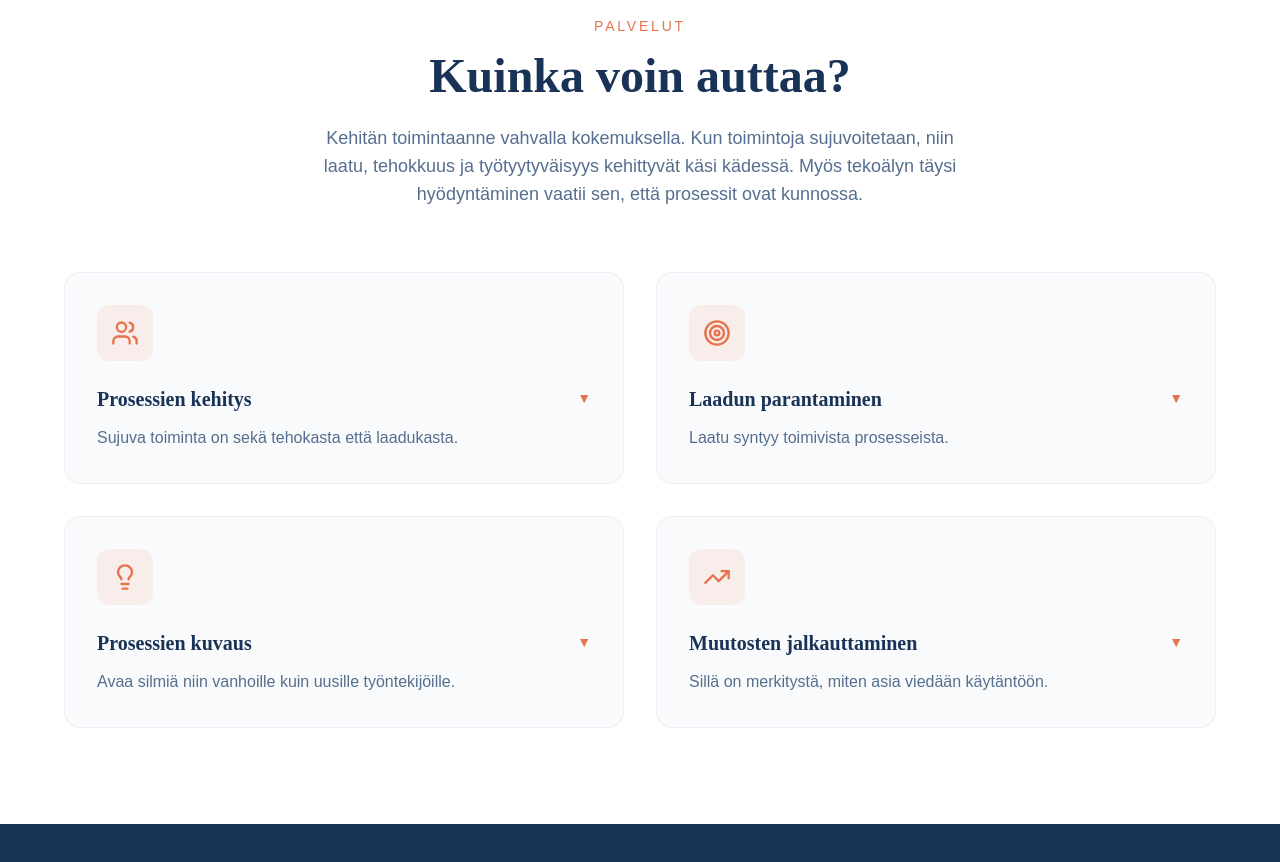
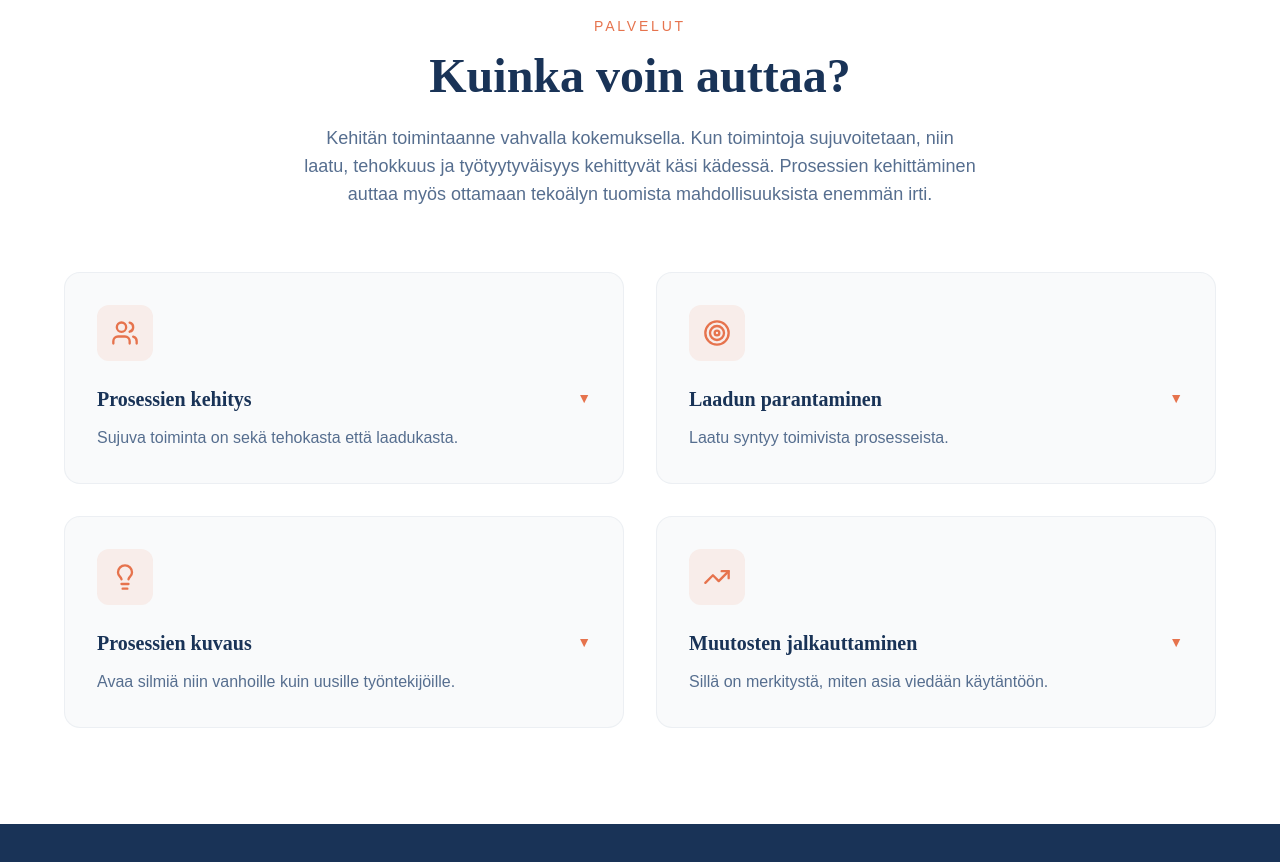
Before and after one commit to vlohi/vlohi.github.io, a React (Vite) app: page / in a window 1280 px wide. Shown: the part 800-1662 px from the top of the page. Built offline with nearby package versions, Linux system fonts and the light colour scheme; the HTML template or start-up script is replaced by a standard one.

Commit message:
Update About.tsx
Paranneltu mainintaa tekoälystä

```diff
--- a/src/components/About.tsx
+++ b/src/components/About.tsx
@@ -36,7 +36,7 @@ export function About() {
           <h2 className="font-display text-3xl md:text-5xl font-semibold text-foreground mb-6">Kuinka voin auttaa?</h2>
           <p className="font-body text-lg text-muted-foreground max-w-2xl mx-auto">
             Kehitän toimintaanne vahvalla kokemuksella. Kun toimintoja sujuvoitetaan, niin laatu, tehokkuus ja
-            työtyytyväisyys kehittyvät käsi kädessä. Myös tekoälyn täysi hyödyntäminen vaatii sen, että prosessit ovat kunnossa.
+            työtyytyväisyys kehittyvät käsi kädessä. Prosessien kehittäminen auttaa myös ottamaan tekoälyn tuomista mahdollisuuksista enemmän irti.
           </p>
         </div>
 
```
